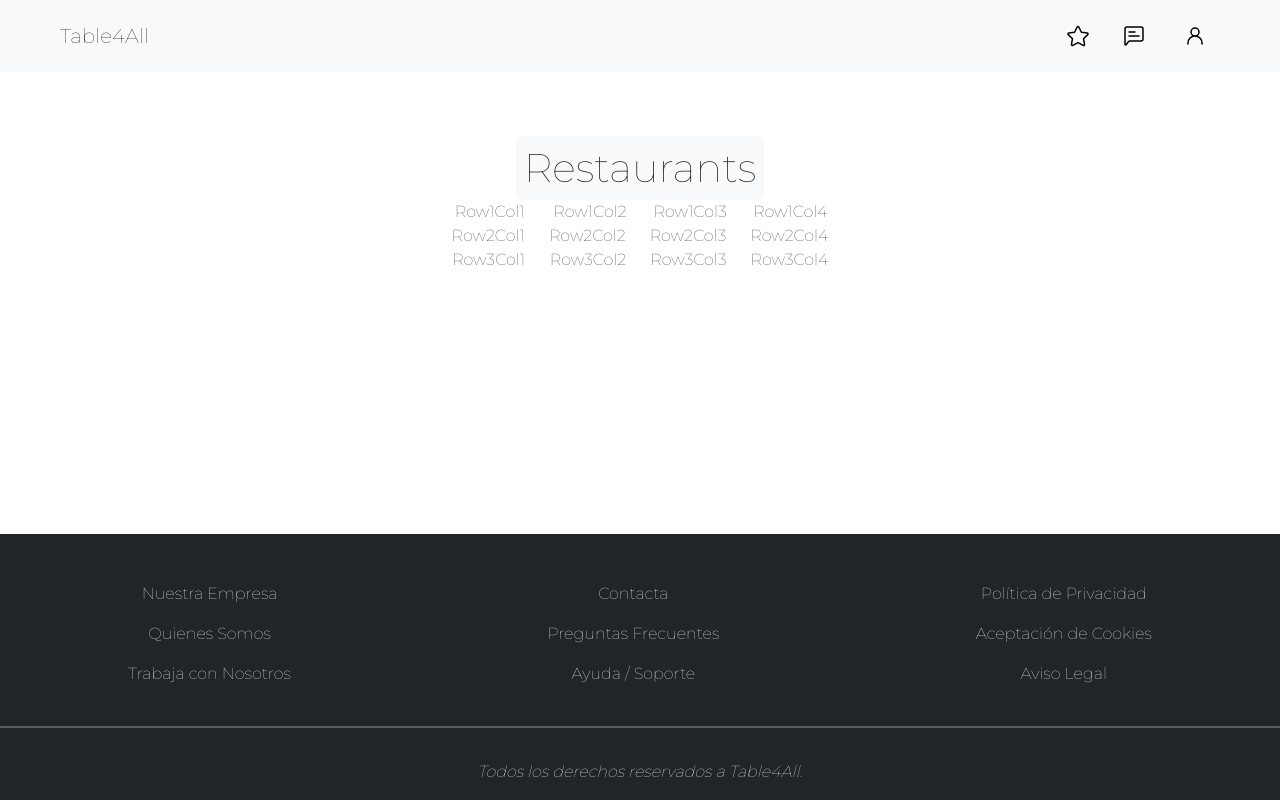
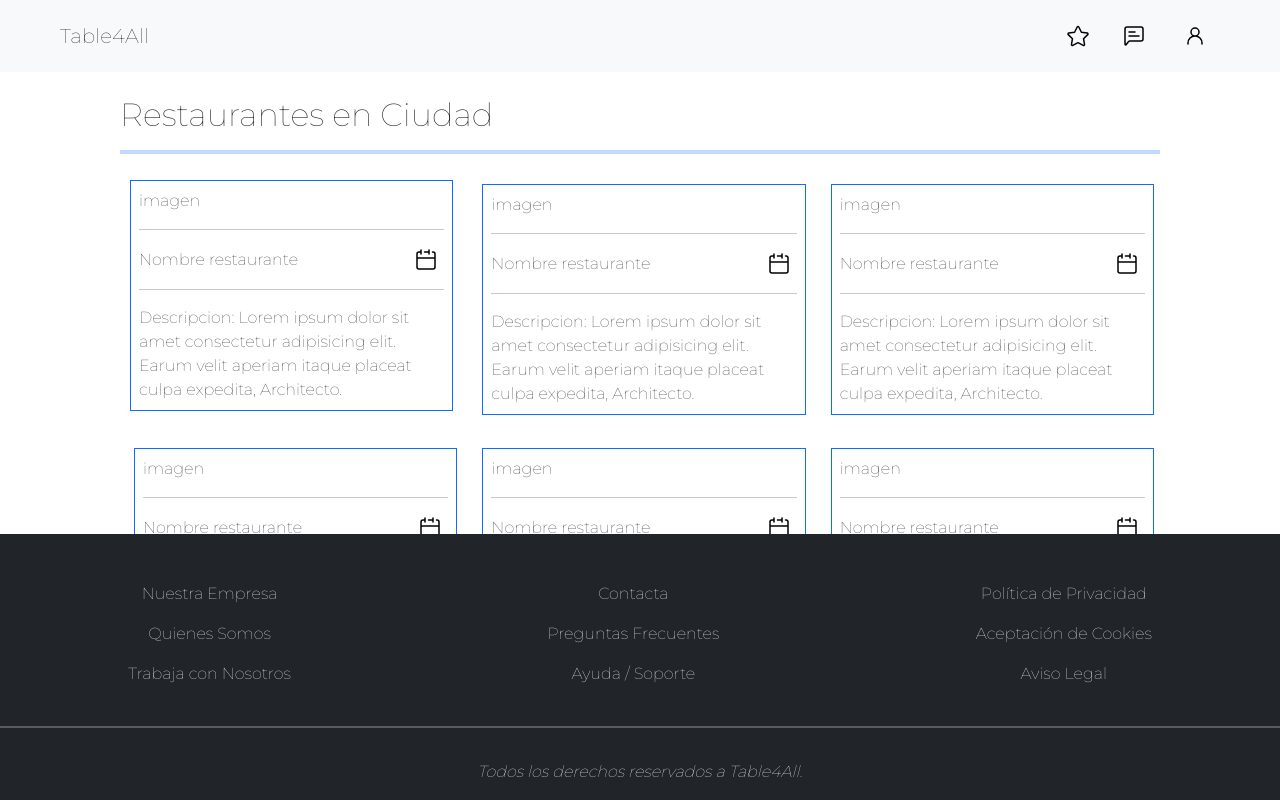
Before and after one commit to LauLau13/Place4All, an Angular app in the folder FrontProyectoES/: page /restaurantes in a window 1280 px wide. Built offline with nearby package versions, Linux system fonts and the light colour scheme.

Commit message:
Cambios en maquetacion listado restaurantes

```diff
--- a/FrontProyectoES/src/app/restaurante/listado/listado.component.css
+++ b/FrontProyectoES/src/app/restaurante/listado/listado.component.css
@@ -0,0 +1,9 @@
+.grid-container {
+  display: grid;
+  grid-template: auto auto auto / auto auto auto;
+  grid-gap: 5px;
+}
+
+.grid-container > div {
+  padding: 10px;
+}
--- a/FrontProyectoES/src/app/restaurante/listado/listado.component.html
+++ b/FrontProyectoES/src/app/restaurante/listado/listado.component.html
@@ -1,29 +1,212 @@
-<main class="d-flex justify-content-center align-content-center p-4">
-  <div class="background d-flex flex-column align-items-center justify-content-between rounded">
-    <div class="d-flex justify-content-center align-content-center">
-      <div class="bg-light p-2 mt-3 rounded d-flex flex-column align-items-center justify-content-between">
-        <h1 class="mb-0">Restaurants</h1>
+<div class="justify-content-between me-5 ms-5">
+  <div class="me-5 ms-5 md-flex justify-content-start h2">Restaurantes en Ciudad</div>
+  <hr class="me-5 ms-5 border border-primary border-2" />
+
+  <div class="grid-container me-5 ms-5">
+    <div>
+      <!--restaurante 1-->
+      <div class="container border border-primary col p-2">
+        <div>imagen<img src="" alt="" /></div>
+        <hr />
+        <div class="d-flex justify-content-between align-items-center">
+          <div class="">Nombre restaurante</div>
+          <div>
+            <button class="border border-0 bg-white">
+              <svg
+                width="24px"
+                height="24px"
+                stroke-width="1.5"
+                viewBox="0 0 24 24"
+                fill="none"
+                xmlns="http://www.w3.org/2000/svg"
+                color="#000000">
+                <path
+                  d="M15 4V2m0 2v2m0-2h-4.5M3 10v9a2 2 0 002 2h14a2 2 0 002-2v-9H3zM3 10V6a2 2 0 012-2h2M7 2v4M21 10V6a2 2 0 00-2-2h-.5"
+                  stroke="#000000"
+                  stroke-width="1.5"
+                  stroke-linecap="round"
+                  stroke-linejoin="round"></path>
+              </svg>
+            </button>
+          </div>
+        </div>
+        <hr />
+        <div class="d-flex">
+          Descripcion: Lorem ipsum dolor sit amet consectetur adipisicing elit. Earum velit aperiam itaque placeat culpa expedita,
+          Architecto.
+        </div>
       </div>
     </div>
-    <div class="container text-center">
-      <div class="row">
-        <div class="col">Row1Col1</div>
-        <div class="col">Row1Col2</div>
-        <div class="col">Row1Col3</div>
-        <div class="col">Row1Col4</div>
+    <div>
+      <!--restaurante 2-->
+      <div class="container m-1 border border-primary col p-2">
+        <div>imagen<img src="" alt="" /></div>
+        <hr />
+        <div class="d-flex justify-content-between align-items-center">
+          <div class="">Nombre restaurante</div>
+          <div>
+            <button class="border border-0 bg-white">
+              <svg
+                width="24px"
+                height="24px"
+                stroke-width="1.5"
+                viewBox="0 0 24 24"
+                fill="none"
+                xmlns="http://www.w3.org/2000/svg"
+                color="#000000">
+                <path
+                  d="M15 4V2m0 2v2m0-2h-4.5M3 10v9a2 2 0 002 2h14a2 2 0 002-2v-9H3zM3 10V6a2 2 0 012-2h2M7 2v4M21 10V6a2 2 0 00-2-2h-.5"
+                  stroke="#000000"
+                  stroke-width="1.5"
+                  stroke-linecap="round"
+                  stroke-linejoin="round"></path>
+              </svg>
+            </button>
+          </div>
+        </div>
+        <hr />
+        <div class="d-flex">
+          Descripcion: Lorem ipsum dolor sit amet consectetur adipisicing elit. Earum velit aperiam itaque placeat culpa expedita,
+          Architecto.
+        </div>
       </div>
-      <div class="row">
-        <div class="col">Row2Col1</div>
-        <div class="col">Row2Col2</div>
-        <div class="col">Row2Col3</div>
-        <div class="col">Row2Col4</div>
+    </div>
+    <div>
+      <!--restaurante 3-->
+      <div class="container border border-primary col p-2 m-1">
+        <div>imagen<img src="" alt="" /></div>
+        <hr />
+        <div class="d-flex justify-content-between align-items-center">
+          <div class="">Nombre restaurante</div>
+          <div>
+            <button class="border border-0 bg-white">
+              <svg
+                width="24px"
+                height="24px"
+                stroke-width="1.5"
+                viewBox="0 0 24 24"
+                fill="none"
+                xmlns="http://www.w3.org/2000/svg"
+                color="#000000">
+                <path
+                  d="M15 4V2m0 2v2m0-2h-4.5M3 10v9a2 2 0 002 2h14a2 2 0 002-2v-9H3zM3 10V6a2 2 0 012-2h2M7 2v4M21 10V6a2 2 0 00-2-2h-.5"
+                  stroke="#000000"
+                  stroke-width="1.5"
+                  stroke-linecap="round"
+                  stroke-linejoin="round"></path>
+              </svg>
+            </button>
+          </div>
+        </div>
+        <hr />
+        <div class="d-flex">
+          Descripcion: Lorem ipsum dolor sit amet consectetur adipisicing elit. Earum velit aperiam itaque placeat culpa expedita,
+          Architecto.
+        </div>
       </div>
-      <div class="row">
-        <div class="col">Row3Col1</div>
-        <div class="col">Row3Col2</div>
-        <div class="col">Row3Col3</div>
-        <div class="col">Row3Col4</div>
+    </div>
+    <div>
+      <!--restaurante 4-->
+      <div class="container m-1 border border-primary col p-2">
+        <div>imagen<img src="" alt="" /></div>
+        <hr />
+        <div class="d-flex justify-content-between align-items-center">
+          <div class="">Nombre restaurante</div>
+          <div>
+            <button class="border border-0 bg-white">
+              <svg
+                width="24px"
+                height="24px"
+                stroke-width="1.5"
+                viewBox="0 0 24 24"
+                fill="none"
+                xmlns="http://www.w3.org/2000/svg"
+                color="#000000">
+                <path
+                  d="M15 4V2m0 2v2m0-2h-4.5M3 10v9a2 2 0 002 2h14a2 2 0 002-2v-9H3zM3 10V6a2 2 0 012-2h2M7 2v4M21 10V6a2 2 0 00-2-2h-.5"
+                  stroke="#000000"
+                  stroke-width="1.5"
+                  stroke-linecap="round"
+                  stroke-linejoin="round"></path>
+              </svg>
+            </button>
+          </div>
+        </div>
+        <hr />
+        <div class="d-flex">
+          Descripcion: Lorem ipsum dolor sit amet consectetur adipisicing elit. Earum velit aperiam itaque placeat culpa expedita,
+          Architecto.
+        </div>
+      </div>
+    </div>
+
+    <div>
+      <!--restaurante 5-->
+      <div class="container m-1 border border-primary col p-2">
+        <div>imagen<img src="" alt="" /></div>
+        <hr />
+        <div class="d-flex justify-content-between align-items-center">
+          <div class="">Nombre restaurante</div>
+          <div>
+            <button class="border border-0 bg-white">
+              <svg
+                width="24px"
+                height="24px"
+                stroke-width="1.5"
+                viewBox="0 0 24 24"
+                fill="none"
+                xmlns="http://www.w3.org/2000/svg"
+                color="#000000">
+                <path
+                  d="M15 4V2m0 2v2m0-2h-4.5M3 10v9a2 2 0 002 2h14a2 2 0 002-2v-9H3zM3 10V6a2 2 0 012-2h2M7 2v4M21 10V6a2 2 0 00-2-2h-.5"
+                  stroke="#000000"
+                  stroke-width="1.5"
+                  stroke-linecap="round"
+                  stroke-linejoin="round"></path>
+              </svg>
+            </button>
+          </div>
+        </div>
+        <hr />
+        <div class="d-flex">
+          Descripcion: Lorem ipsum dolor sit amet consectetur adipisicing elit. Earum velit aperiam itaque placeat culpa expedita,
+          Architecto.
+        </div>
+      </div>
+    </div>
+    <div>
+      <!--restaurante 6-->
+      <div class="container m-1 border border-primary col p-2">
+        <div>imagen<img src="" alt="" /></div>
+        <hr />
+        <div class="d-flex justify-content-between align-items-center">
+          <div class="">Nombre restaurante</div>
+          <div>
+            <button class="border border-0 bg-white">
+              <svg
+                width="24px"
+                height="24px"
+                stroke-width="1.5"
+                viewBox="0 0 24 24"
+                fill="none"
+                xmlns="http://www.w3.org/2000/svg"
+                color="#000000">
+                <path
+                  d="M15 4V2m0 2v2m0-2h-4.5M3 10v9a2 2 0 002 2h14a2 2 0 002-2v-9H3zM3 10V6a2 2 0 012-2h2M7 2v4M21 10V6a2 2 0 00-2-2h-.5"
+                  stroke="#000000"
+                  stroke-width="1.5"
+                  stroke-linecap="round"
+                  stroke-linejoin="round"></path>
+              </svg>
+            </button>
+          </div>
+        </div>
+        <hr />
+        <div class="d-flex">
+          Descripcion: Lorem ipsum dolor sit amet consectetur adipisicing elit. Earum velit aperiam itaque placeat culpa expedita,
+          Architecto.
+        </div>
       </div>
     </div>
   </div>
-</main>
+</div>
```
